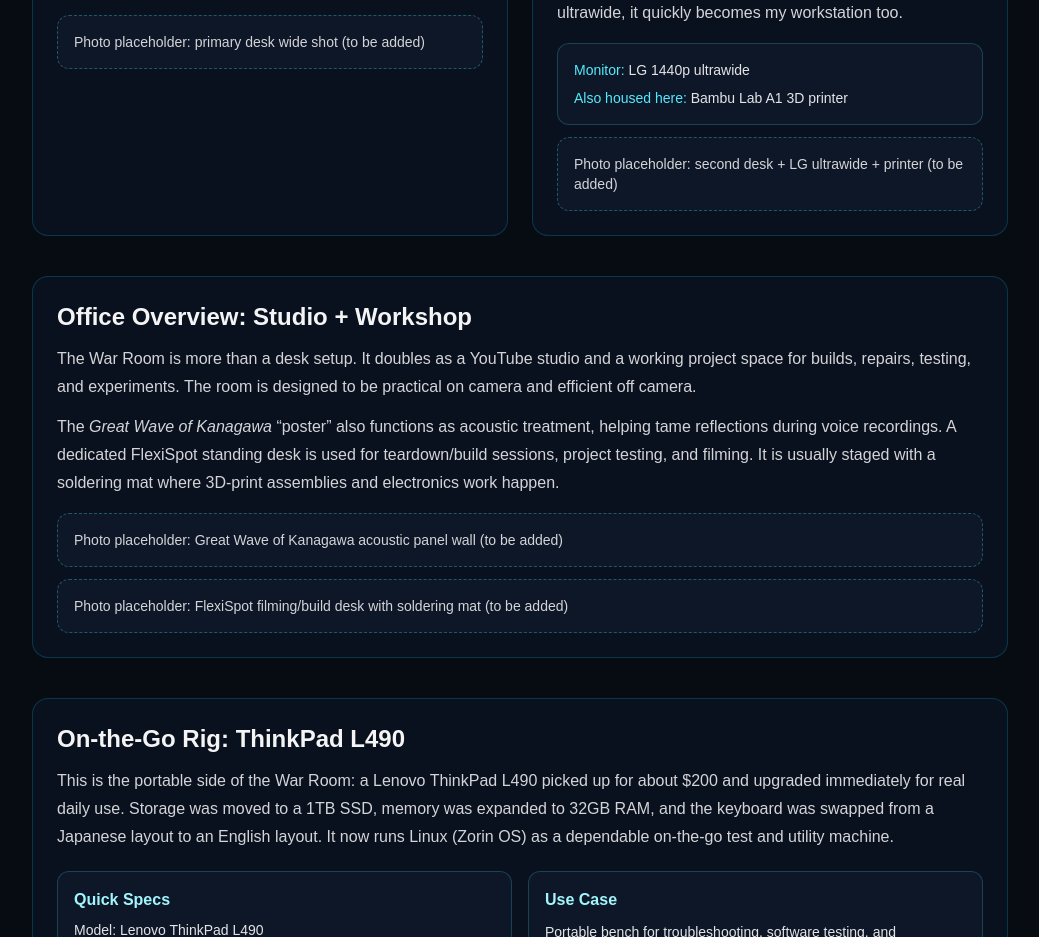
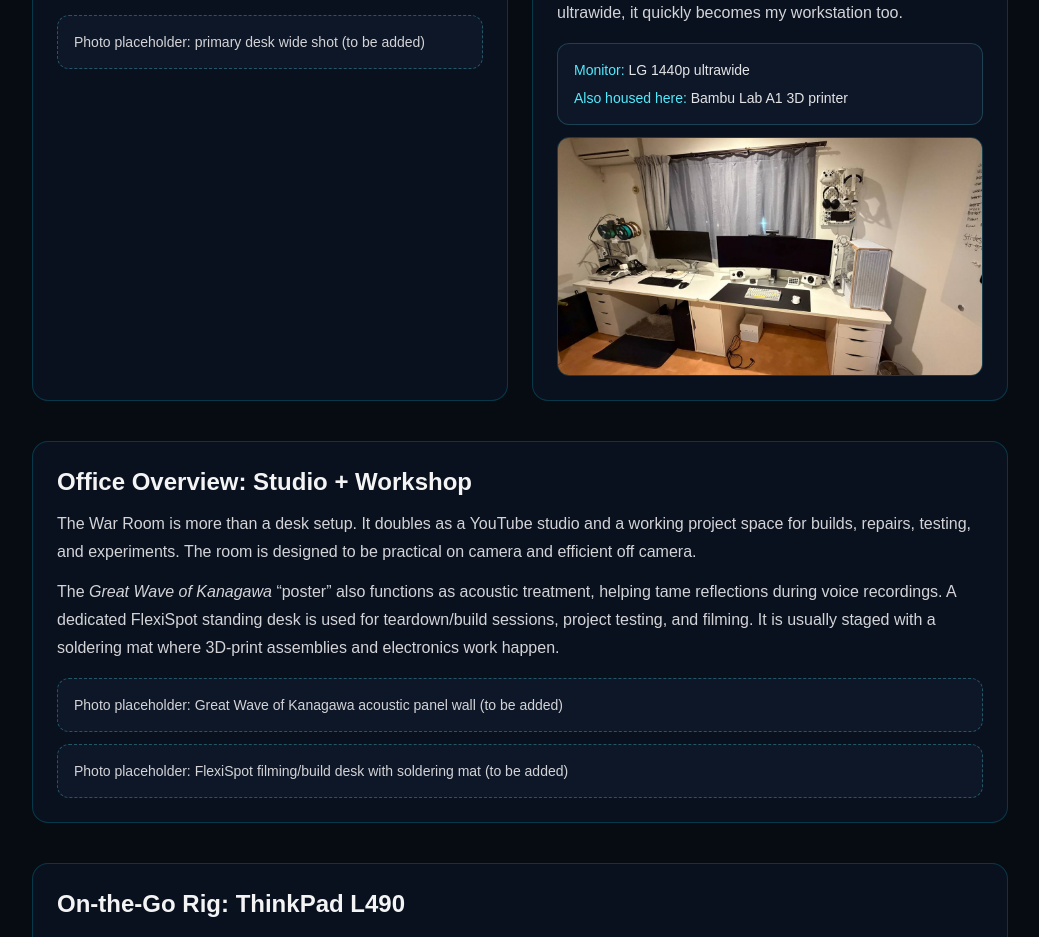
Before and after one commit to DigitalRonin73/Tired-Dad-Tech, a Next.js app: page /war-room in a window 1280 px wide. Shown: the part 1480-2417 px from the top of the page, without its empty margins (120-1159 px from the left). Built offline with nearby package versions, Linux system fonts and the light colour scheme.

Commit message:
content: replace second desk placeholder with real photo

```diff
--- a/src/app/war-room/page.tsx
+++ b/src/app/war-room/page.tsx
@@ -103,8 +103,14 @@
               <p><span className="text-cyan-300">Monitor:</span> LG 1440p ultrawide</p>
               <p className="mt-2"><span className="text-cyan-300">Also housed here:</span> Bambu Lab A1 3D printer</p>
             </div>
-            <div className="mt-3 rounded-xl border border-dashed border-cyan-300/30 bg-[#0e1727] p-4 text-sm text-zinc-300">
-              Photo placeholder: second desk + LG ultrawide + printer (to be added)
+            <div className="mt-3 relative aspect-video overflow-hidden rounded-xl border border-cyan-300/20">
+              <Image
+                src="/images/war-room/second-desk.jpg"
+                alt="Second desk with LG ultrawide and printer"
+                fill
+                sizes="(max-width: 768px) 100vw, 50vw"
+                className="object-cover"
+              />
             </div>
           </div>
         </section>
```
Also changed, not shown: public/images/war-room/second-desk.jpg (added).
